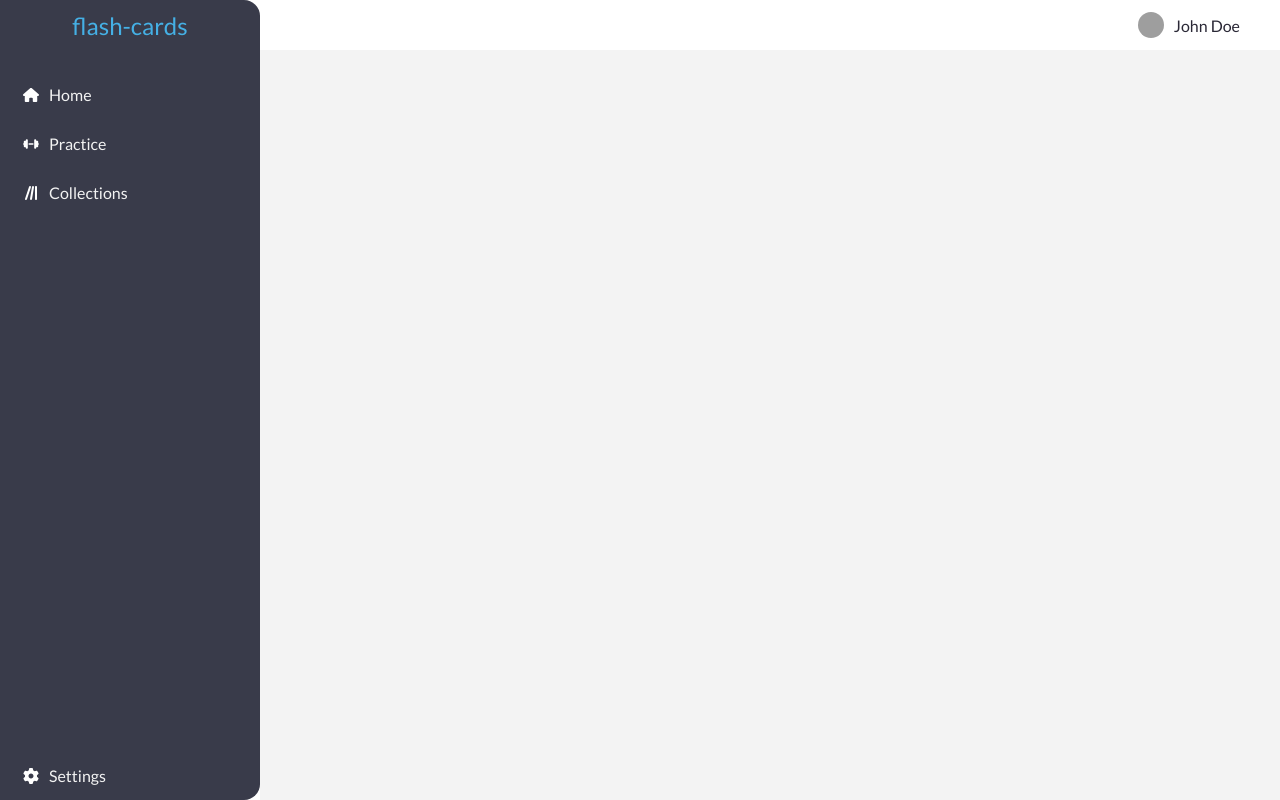
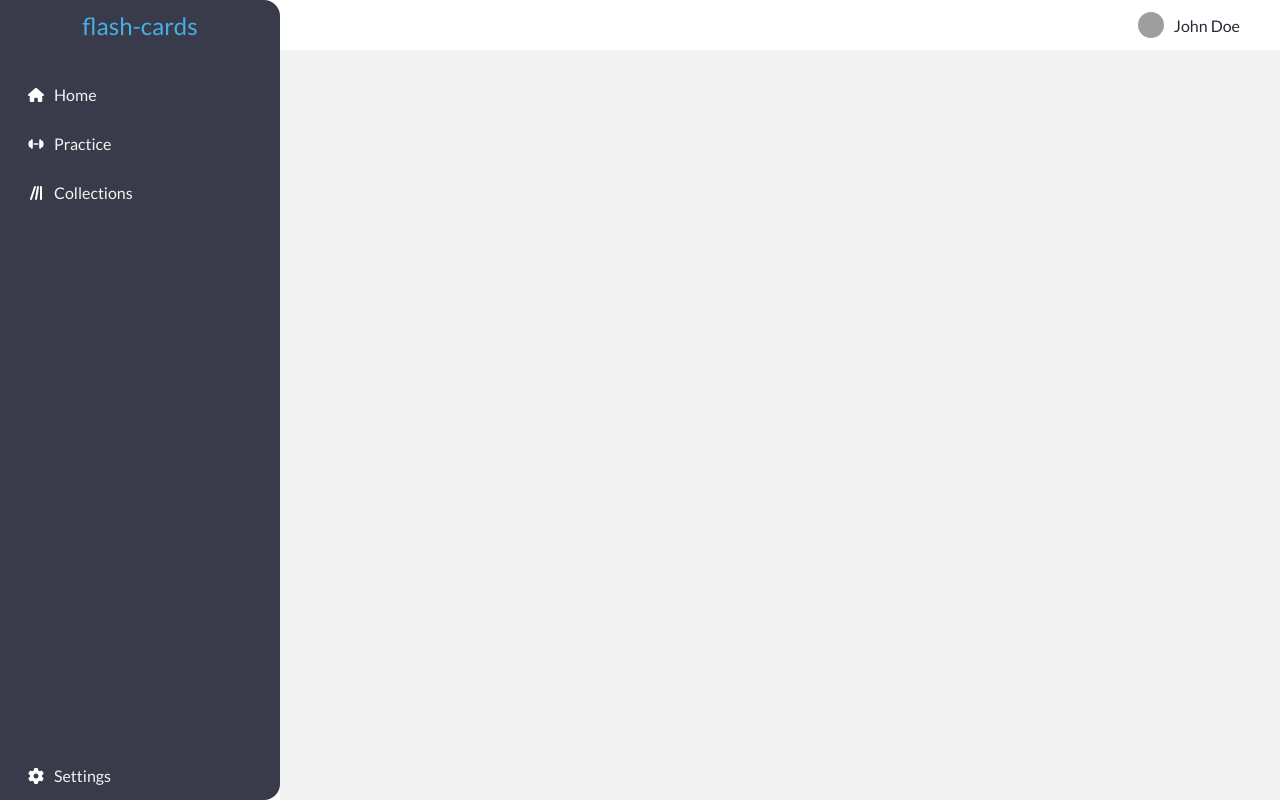
Before and after one commit to dondany/flash-cards, an Angular app in the folder src/main/web/: page /flash-cards in a window 1280 px wide. Built offline with nearby package versions, Linux system fonts and the light colour scheme; grey boxes are pictures that could not be loaded.

Commit message:
Added variable for nav bar color

```diff
--- a/src/main/web/src/app/nav-bar/nav-bar.component.css
+++ b/src/main/web/src/app/nav-bar/nav-bar.component.css
@@ -1,7 +1,7 @@
 .nav-bar {
   width: 100%;
   height: 50px;
-  background-color: #fff;
+  background-color: var(--nav-bar-color);
   display: flex;
   justify-content: flex-end;
   align-items: center;
--- a/src/main/web/src/app/side-bar/side-bar.component.css
+++ b/src/main/web/src/app/side-bar/side-bar.component.css
@@ -1,6 +1,6 @@
 .side-bar-container {
   background-color: var(--mid-color);
-  width: 260px;
+  width: 280px;
   height: 100%;
   display: flex;
   flex-direction: column;
@@ -39,7 +39,7 @@ a {
 }
 
 .side-nav-item {
-  padding: 15px 0 15px 15px;
+  padding: 15px 0 15px 20px;
   display: flex;
   align-items: center;
   cursor: pointer;
--- a/src/main/web/src/styles.css
+++ b/src/main/web/src/styles.css
@@ -8,6 +8,7 @@
   --secondary-color:  #45B0E5;
   --light-blue-color: #57A3FD;
   --light-gray: #f3f3f3;
+  --nav-bar-color: #fff;
 }
 
 * {
@@ -20,5 +21,5 @@
 }
 
 body {
-  background-color: #fff;
+  background-color: var(--nav-bar-color);
 }
```
